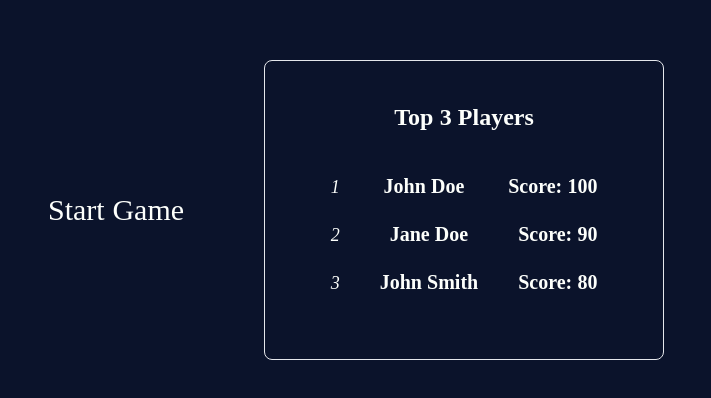
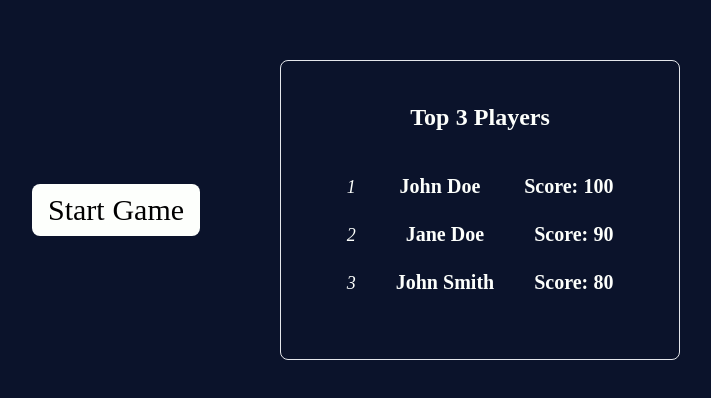
Before and after one commit to aleks930819/typescript-react-quiz-game, a React (Vite) app: page / in a window 1280 px wide. Shown: the part 190-588 px from the top of the page, without its empty margins (284-995 px from the left). Built offline with nearby package versions, Linux system fonts and the light colour scheme.

Commit message:
added button

```diff
--- a/package.json
+++ b/package.json
@@ -9,10 +9,12 @@
     "preview": "vite preview"
   },
   "dependencies": {
+    "@types/react-router-dom": "^5.3.3",
     "classnames": "^2.3.2",
     "json-server": "^0.17.2",
     "react": "^18.2.0",
-    "react-dom": "^18.2.0"
+    "react-dom": "^18.2.0",
+    "react-router-dom": "^6.9.0"
   },
   "devDependencies": {
     "@types/react": "^18.0.27",
--- a/src/App.tsx
+++ b/src/App.tsx
@@ -1,7 +1,13 @@
+import { Route, Routes } from 'react-router-dom';
+
 import Home from './screens/Home';
 
 function App() {
-  return <Home />;
+  return (
+    <Routes>
+      <Route path="/" element={<Home />} />
+    </Routes>
+  );
 }
 
 export default App;
--- /dev/null
+++ b/src/components/UI/Button.tsx
@@ -0,0 +1,31 @@
+import { Link } from 'react-router-dom';
+import React from 'react';
+import className from 'classnames';
+
+interface ButtonProps {
+  children: React.ReactNode;
+  to?: string;
+}
+
+const Button: React.FC<ButtonProps> = ({ children, to }) => {
+  const classes = className(
+    'bg-primary text-black flex items-center justify-center gap-2 px-4 py-2 rounded-lg hover:bg-gray-200 transition duration-200 ease-in-out ',
+    {}
+  );
+
+  if (to) {
+    return (
+      <Link className={classes} to={to}>
+        {children}
+      </Link>
+    );
+  }
+
+  return (
+    <button className={classes} type="button">
+      {children}
+    </button>
+  );
+};
+
+export default Button;
--- a/src/main.tsx
+++ b/src/main.tsx
@@ -1,10 +1,13 @@
+import { BrowserRouter } from 'react-router-dom';
 import React from 'react';
 import ReactDOM from 'react-dom/client';
 import App from './App';
 import './index.css';
 
 ReactDOM.createRoot(document.getElementById('root') as HTMLElement).render(
-  <React.StrictMode>
-    <App />
-  </React.StrictMode>
+  <BrowserRouter>
+    <React.StrictMode>
+      <App />
+    </React.StrictMode>
+  </BrowserRouter>
 );
--- a/src/screens/Home.tsx
+++ b/src/screens/Home.tsx
@@ -1,10 +1,11 @@
 import Ranking from '../components/Ranking';
+import Button from '../components/UI/Button';
 
 const Home = () => {
   return (
     <div className="text-primary text-3xl flex justify-center items-center mx-auto h-screen gap-20">
       <div className="">
-        <h1>Start Game</h1>
+        <Button to="/game">Start Game</Button>
       </div>
       <Ranking />
     </div>
```
Also changed, not shown: .eslintrc.cjs, 1 other file (tests, documents, lock files or other folders).
